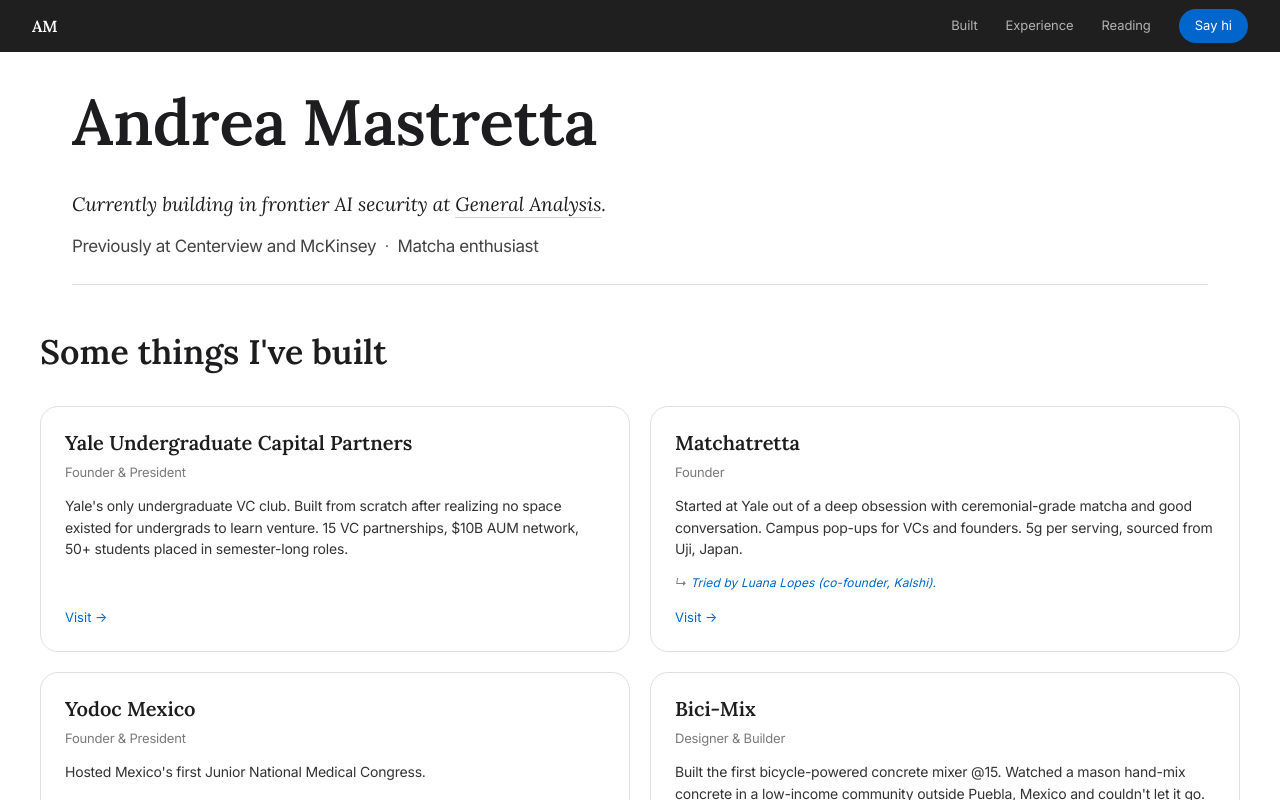
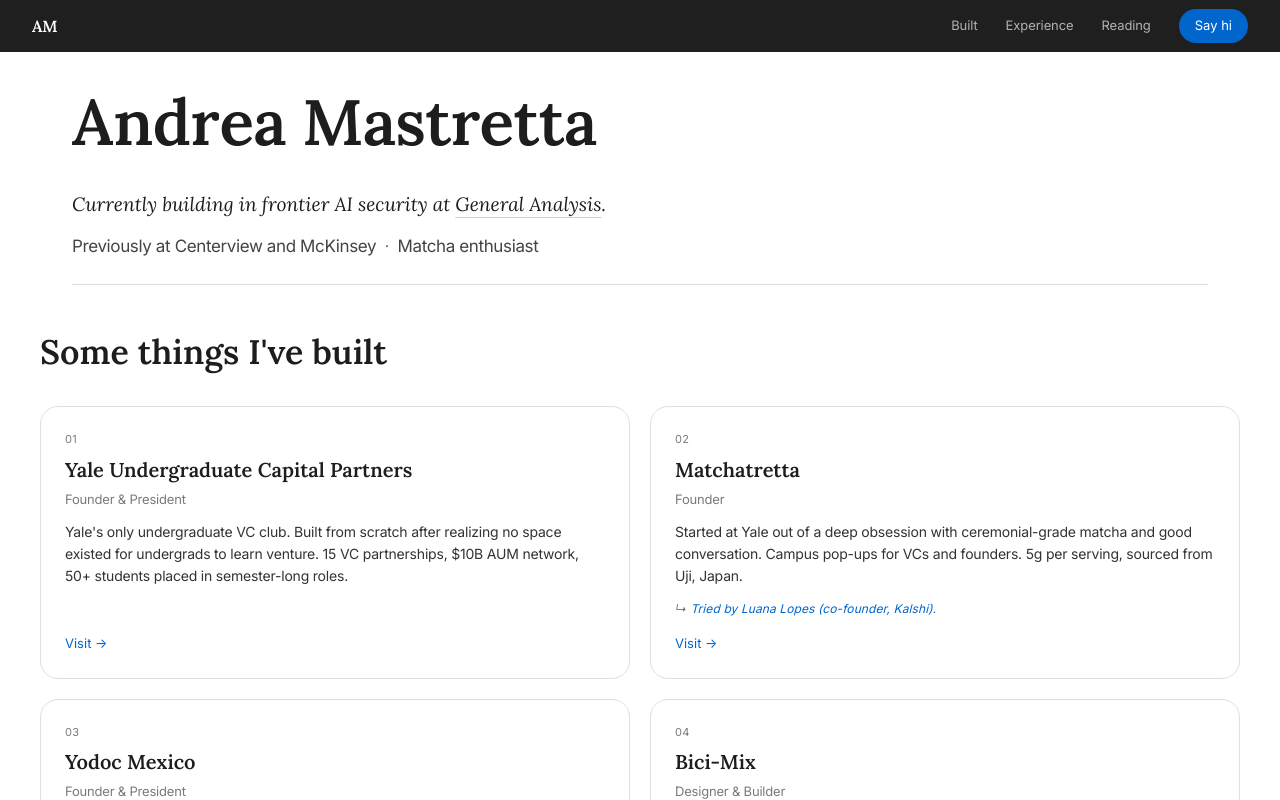
Before and after one commit to amastretta11/webdesign, a Next.js app: page / in a window 1280 px wide. Shown: the top 800 px of the page. Built offline with nearby package versions, Linux system fonts and the light colour scheme.

Commit message:
built: restore per-card 01/02/03/04 numbers
Only section-header numbers should be removed; per-card numbers stay.

Co-Authored-By: Claude Opus 4.7 (1M context) <noreply@anthropic.com>

```diff
--- a/components/Built.tsx
+++ b/components/Built.tsx
@@ -38,8 +38,8 @@ export default function Built() {
           <SectionLabel title={<>Some things I&apos;ve built</>} />
         </div>
         <div className="grid grid-cols-1 md:grid-cols-2 gap-5">
-          {PROJECTS.map((p) => (
-            <ProjectCard key={p.id} project={p} />
+          {PROJECTS.map((p, i) => (
+            <ProjectCard key={p.id} project={p} index={i} />
           ))}
         </div>
       </div>
@@ -49,14 +49,19 @@ export default function Built() {
 
 function ProjectCard({
   project,
+  index,
 }: {
   project: Project;
+  index: number;
 }) {
   return (
     <article
       data-project-card
       className="group relative flex flex-col rounded-[18px] border border-hairline bg-white p-6 transition-all duration-300 hover:border-[#c0c0c0] hover:-translate-y-0.5 hover:shadow-[0_18px_40px_-24px_rgba(0,0,0,0.18)]"
     >
+      <p className="text-[11px] tracking-[0.3px] text-muted mb-2.5">
+        {String(index + 1).padStart(2, "0")}
+      </p>
       <p className="font-display text-[20px] font-semibold leading-[1.2] mb-2 text-ink">
         {project.title}
       </p>
```
